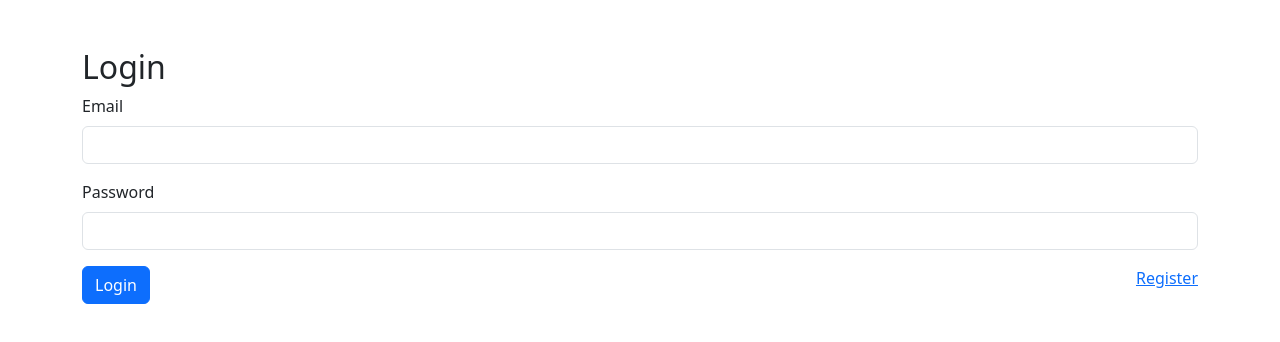
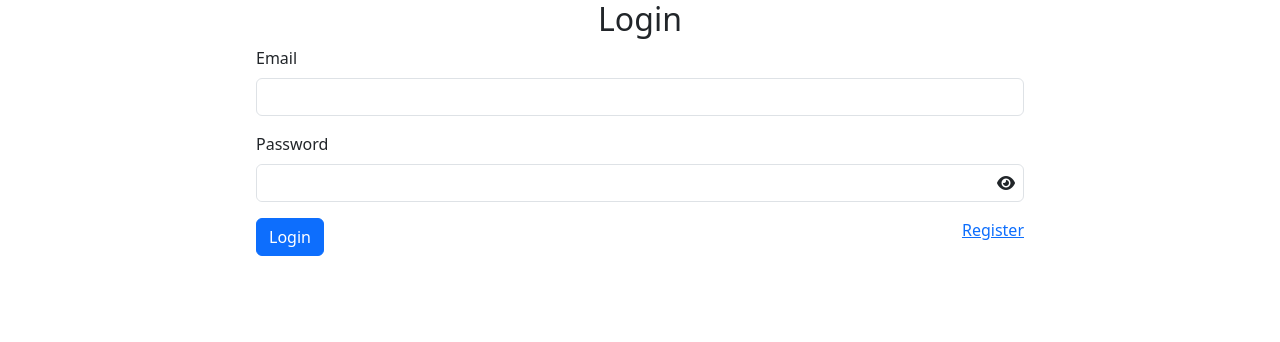
Before and after one commit to vickyahamed3110/RBAC-Frontend, a React (Vite) app: page /login in a window 1280 px wide. Shown: the top 342 px of the page. Built offline with nearby package versions, Linux system fonts and the light colour scheme; no server answers.

Commit message:
second commit

```diff
--- a/src/App.css
+++ b/src/App.css
@@ -1,6 +1,7 @@
 *{
     margin:0px;
     padding:0px;
+
   }
   .popup {
     position:fixed;
--- a/src/Login.jsx
+++ b/src/Login.jsx
@@ -6,6 +6,7 @@ import "./App.css";
 const Login = () => {
   const navigate = useNavigate();
   const[loginpopup, setloginpopup] = useState(false);
+  const [showPassword, setShowPassword] = useState(false)
   const [formData, setFormData] = useState({
     email: '',
     password: '',
@@ -32,14 +33,22 @@ const Login = () => {
       localStorage.setItem("role", data.role)
     }
   }
+  const changePwdView = () => {
+    if (showPassword){
+      setShowPassword(false)
+    } else {
+      setShowPassword(true)
+    }
+    }
 
  // Handle form submission, e.g., send data to API
 
 
   return (
-    <div className="container mt-5">
-      <h2>Login</h2>
-      <form onSubmit={handleSubmit}>
+
+      <div className="d-flex flex-column align-items-center" >
+        <h2>Login</h2>
+      <form onSubmit={handleSubmit} style={{width:"60vw"}}>
         <div className="mb-3">
           {loginpopup && <div className="loginpopup">Password incorrect</div>}
           <label htmlFor="email" className="form-label">Email</label>
@@ -54,19 +63,23 @@ const Login = () => {
         </div>
         <div className="mb-3">
           <label htmlFor="password" className="form-label">Password</label>
+          <div className="d-flex align-items-center border rounded">
           <input
-            type="password"
-            className="form-control"
+            type={showPassword ? "text":"password"}
+            className="form-control border-0"
             id="password"
             name="password"
             value={formData.password}
             onChange={handleChange}
-          />
+          />{!showPassword ?<i className="fa-solid fa-eye me-2" onClick = {changePwdView}></i>
+          : <i class="fa-solid fa-eye-slash" onClick ={changePwdView}></i>}
         </div>
+          </div>
+
         <button type="submit" className="btn btn-primary">Login</button>
         <Link to="/" style = {{float:"right"}}>Register</Link>
       </form>
-    </div>
+      </div>
   );
 };
 
--- a/src/Register.jsx
+++ b/src/Register.jsx
@@ -1,4 +1,5 @@
 import { useState } from "react";
+import "./App.css";
 import { storeData } from "./apis.js";
 import { Link, Navigate, useNavigate } from "react-router-dom";
 
@@ -6,6 +7,7 @@ const Register = () => {
   const [name, setName] = useState("");
   const [email, setEmail] = useState("");
   const [password, setPassword] = useState("");
+  const [showPassword, setShowPassword] = useState(false)
   const [role, setRole] = useState("Admin");
   const [popup, setpopup] = useState(false);
   const isAuthenticated = Boolean(localStorage.getItem("isAuthenticated"));
@@ -31,9 +33,14 @@ const Register = () => {
     } else {
       console.log("something error")
     }
-
-
-  };
+   };
+   const changePwdView = () => {
+    if (showPassword){
+      setShowPassword(false)
+    } else {
+      setShowPassword(true)
+    }
+    }
 
   if (isAuthenticated) {
     return <Navigate to="/" />;
@@ -76,15 +83,19 @@ const Register = () => {
                 </div>
                 <div className="form-group">
                   <label htmlFor="password">Password</label>
+                 <div className="d-flex align-items-center border rounded">
                   <input
-                    type="password"
-                    className="form-control"
+                    type={showPassword ? "text":"password"}
+                    className="form-control border-0"
                     id="password"
                     placeholder="Enter your password"
                     value={password}
                     onChange={(e) => setPassword(e.target.value)}
                     required
-                  />
+                  /> {!showPassword ?<i className="fa-solid fa-eye me-2" onClick = {changePwdView}></i>
+                 : <i class="fa-solid fa-eye-slash" onClick ={changePwdView}></i>}
+                  </div>
+
                 </div>
                 <div className="form-group">
                   <label htmlFor="roles">Roles</label>
--- a/src/admin.jsx
+++ b/src/admin.jsx
@@ -24,7 +24,7 @@ const Admin= () => {
         <div className="d-flex justify-content-between" style={{width:"100vw", paddingLeft:"5rem", paddingRight:"5rem"}}>
         <h2>Admin List</h2>
         <h1 className='text-primary'>RBAC SOLUTIONS</h1>
-        <button className ="btn btn-primary"onClick={() =>navigate("/home")}>Home</button>
+        <button className ="btn btn-primary"onClick={() =>navigate("/home")} style={{height:"40px"}}>Home</button>
         </div>
       <table className="table table-striped" style={{maxWidth:"600px"}}>
         <thead>
--- a/src/user.jsx
+++ b/src/user.jsx
@@ -41,7 +41,7 @@ const User= () => {
       <div className='d-flex justify-content-between' style={{width:"100vw", paddingLeft:"5rem", paddingRight:"5rem"}} >
       <h2>User List</h2>
       <h1 className='text-primary'>RBAC SOLUTIONS</h1>
-      <button className ="btn btn-primary"onClick={() =>navigate("/home")}>Home</button>
+      <button className ="btn btn-primary"onClick={() =>navigate("/home")}style={{height:"40px"}}>Home</button>
       </div>
 
       <table className="table table-striped" style={{maxWidth:"600px"}}>
```
